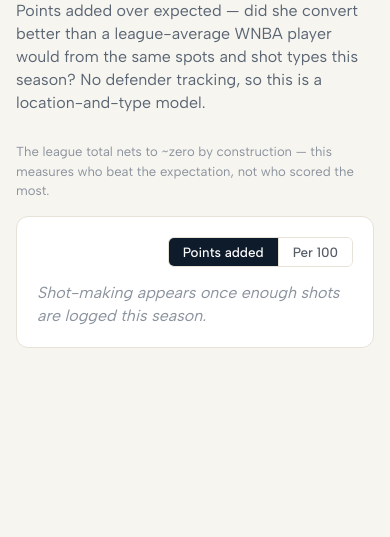
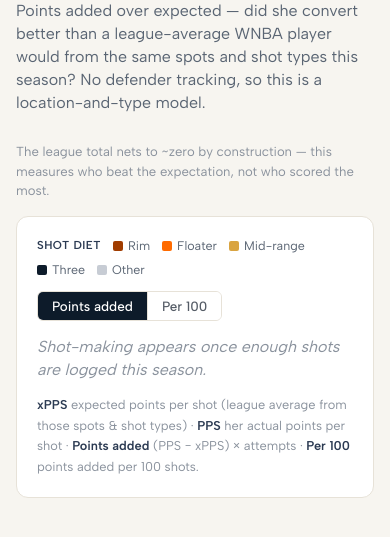
Before and after one commit to Maggiedp/wnba-games-to-watch, a FastAPI app: page /shot-making in a window 390 px wide. Shown: the part 179-716 px from the top of the page. Run offline with FastAPI, Linux system fonts and the light colour scheme; data that the repository does not hold is empty.

Commit message:
feat(shots): add shot-diet color legend + metric reading key
User feedback: the diet-bar colors and the xPPS/PPS columns weren't legible.
- Shot-diet legend in the header row (swatch -> Rim/Floater/Mid-range/Three/Other).
- Rename the Diet column to "Shot diet"; xPPS/PPS get hover tooltips (dotted
  underline) plus a visible one-line reading key under the table defining xPPS,
  PPS, Points added, and Per 100 (tooltips alone fail on touch).
Stays within the existing navy/orange system; header row + legend flex-wrap for
mobile. No behavior change.

Co-Authored-By: Claude Opus 4.8 <noreply@anthropic.com>

```diff
--- a/src/api/templates/shot_making.html
+++ b/src/api/templates/shot_making.html
@@ -51,9 +51,42 @@
             .shots-header-row {
                 display: flex;
                 align-items: center;
-                justify-content: flex-end;
+                justify-content: space-between;
+                gap: 12px 16px;
+                flex-wrap: wrap;
                 margin-bottom: 14px;
             }
+
+            /* Shot-diet color key + column-metric definitions */
+            .diet-legend {
+                display: flex;
+                align-items: center;
+                flex-wrap: wrap;
+                gap: 6px 12px;
+                font-size: 0.78rem;
+                color: var(--text-muted);
+            }
+            .diet-legend-label {
+                font-weight: 600;
+                color: var(--navy-3);
+                text-transform: uppercase;
+                letter-spacing: 0.04em;
+                font-size: 0.72rem;
+            }
+            .diet-key { display: inline-flex; align-items: center; gap: 5px; white-space: nowrap; }
+            .diet-sw { width: 10px; height: 10px; border-radius: 2px; display: inline-block; flex: none; }
+            .shots-table th abbr {
+                text-decoration: underline dotted;
+                text-underline-offset: 2px;
+                cursor: help;
+            }
+            .shots-defs {
+                color: var(--text-subtle);
+                font-size: 0.8rem;
+                line-height: 1.6;
+                margin: 14px 0 0;
+            }
+            .shots-defs b { color: var(--navy-3); font-weight: 600; }
             .shots-table-scroll { overflow-x: auto; }
             .shots-table {
                 width: 100%;
@@ -125,6 +158,14 @@
 
   <section class="shots-card">
     <div class="shots-header-row">
+      <div class="diet-legend" aria-label="Shot diet colors">
+        <span class="diet-legend-label">Shot diet</span>
+        <span class="diet-key"><i class="diet-sw diet-rim"></i>Rim</span>
+        <span class="diet-key"><i class="diet-sw diet-floater"></i>Floater</span>
+        <span class="diet-key"><i class="diet-sw diet-mid"></i>Mid-range</span>
+        <span class="diet-key"><i class="diet-sw diet-three"></i>Three</span>
+        <span class="diet-key"><i class="diet-sw diet-other"></i>Other</span>
+      </div>
       <div class="sort-toggle" id="shots-sort-toggle" role="group" aria-label="Sort shot-making leaderboard">
         <button class="sort-btn" data-sort="added" type="button" aria-pressed="true">Points added</button>
         <button class="sort-btn" data-sort="per100" type="button" aria-pressed="false">Per 100</button>
@@ -140,16 +181,22 @@
             <th>Team</th>
             <th class="fga-col">FGA</th>
             <th class="made-col">FG%</th>
-            <th>xPPS</th>
-            <th>PPS</th>
+            <th><abbr title="Expected points per shot — the league-average return from the same spots and shot types">xPPS</abbr></th>
+            <th><abbr title="Points per shot — her actual return">PPS</abbr></th>
             <th>Points added</th>
             <th>Per 100</th>
-            <th>Diet</th>
+            <th>Shot diet</th>
           </tr>
         </thead>
         <tbody id="shots-tbody"></tbody>
       </table>
     </div>
+    <p class="shots-defs">
+      <b>xPPS</b> expected points per shot (league average from those spots &amp; shot types) ·
+      <b>PPS</b> her actual points per shot ·
+      <b>Points added</b> (PPS − xPPS) × attempts ·
+      <b>Per 100</b> points added per 100 shots.
+    </p>
   </section>
 </div>
 
```
